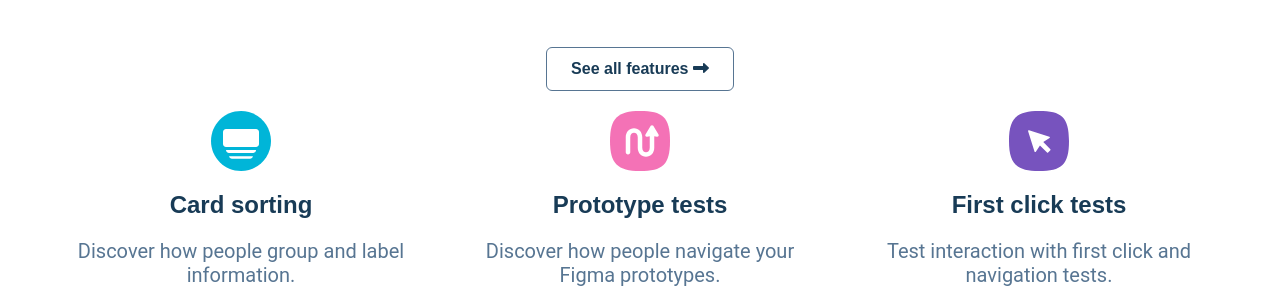
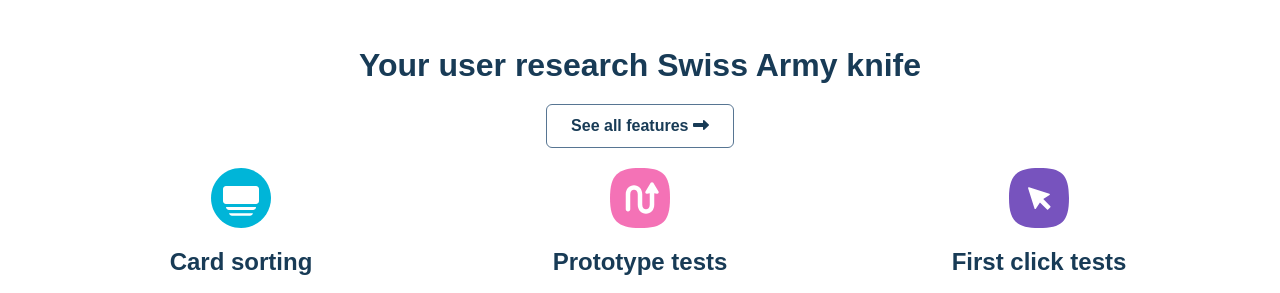
Before and after one commit to juhinagpure/Usability-Hub, a plain HTML site: page index.html in a window 1280 px wide. Shown: the part 783-1076 px from the top of the page. Drawn offline with Linux system fonts and the light colour scheme.

Commit message:
added text to html

```diff
--- a/index.html
+++ b/index.html
@@ -74,7 +74,7 @@
     <section class="features-section">
         <div class="container">
             <div class="features-header">
-                <!-- <h2>Your user research Swiss Army knife</h2> -->
+                <h2>Your user research Swiss Army knife</h2>
                 <a href="#" class="secondary-button">See all features <i class="fa-solid fa-right-long"></i></a>
             </div>
             <div class="features-area flex">
```
